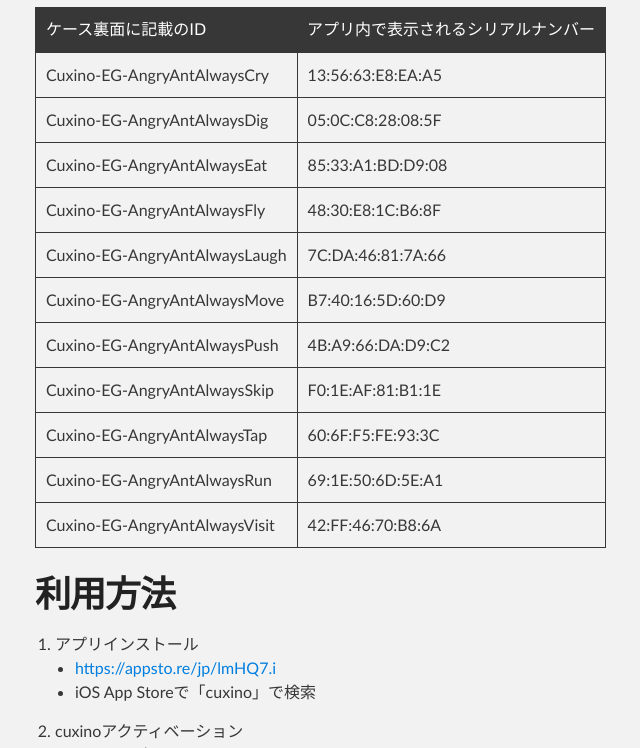
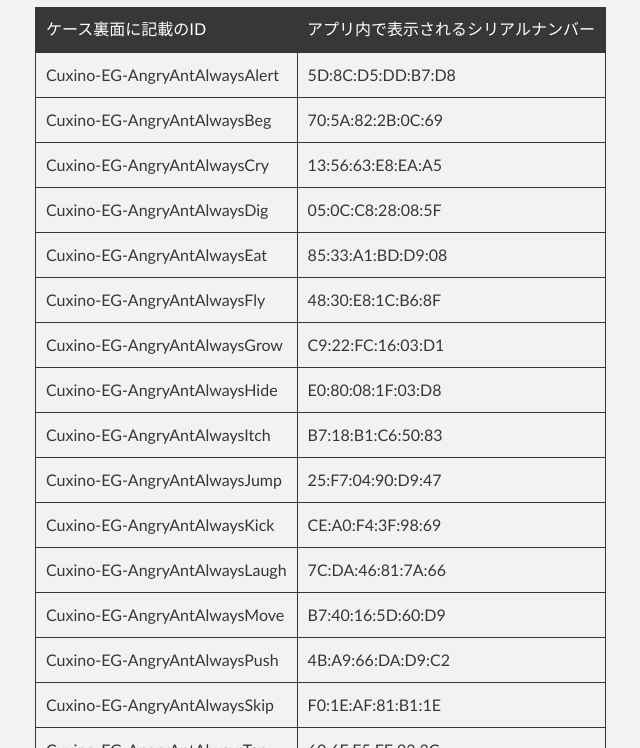
Before and after one commit to strobo-inc/cuxino-early-program, a plain HTML site: page index.html in a window 1280 px wide. Shown: the part 711-1459 px from the top of the page, without its empty margins (285-925 px from the left). Drawn offline with Linux system fonts and the light colour scheme.

```diff
--- a/index.html
+++ b/index.html
@@ -71,6 +71,14 @@
 </thead>
 <tbody>
 <tr>
+<td align="left">Cuxino-EG-AngryAntAlwaysAlert</td>
+<td align="left">5D:8C:D5:DD:B7:D8</td>
+</tr>
+<tr>
+<td align="left">Cuxino-EG-AngryAntAlwaysBeg</td>
+<td align="left">70:5A:82:2B:0C:69</td>
+</tr>
+<tr>
 <td align="left">Cuxino-EG-AngryAntAlwaysCry</td>
 <td align="left">13:56:63:E8:EA:A5</td>
 </tr>
@@ -85,6 +93,26 @@
 <tr>
 <td align="left">Cuxino-EG-AngryAntAlwaysFly</td>
 <td align="left">48:30:E8:1C:B6:8F</td>
+</tr>
+<tr>
+<td align="left">Cuxino-EG-AngryAntAlwaysGrow</td>
+<td align="left">C9:22:FC:16:03:D1</td>
+</tr>
+<tr>
+<td align="left">Cuxino-EG-AngryAntAlwaysHide</td>
+<td align="left">E0:80:08:1F:03:D8</td>
+</tr>
+<tr>
+<td align="left">Cuxino-EG-AngryAntAlwaysItch</td>
+<td align="left">B7:18:B1:C6:50:83</td>
+</tr>
+<tr>
+<td align="left">Cuxino-EG-AngryAntAlwaysJump</td>
+<td align="left">25:F7:04:90:D9:47</td>
+</tr>
+<tr>
+<td align="left">Cuxino-EG-AngryAntAlwaysKick</td>
+<td align="left">CE:A0:F4:3F:98:69</td>
 </tr>
 <tr>
 <td align="left">Cuxino-EG-AngryAntAlwaysLaugh</td>
```
Also changed, not shown: params.json (+1 -1 lines).
